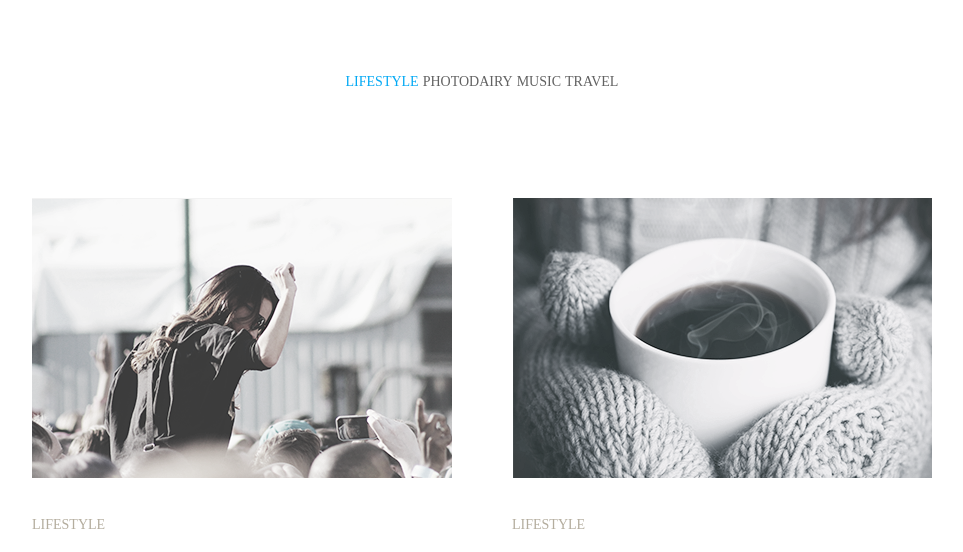
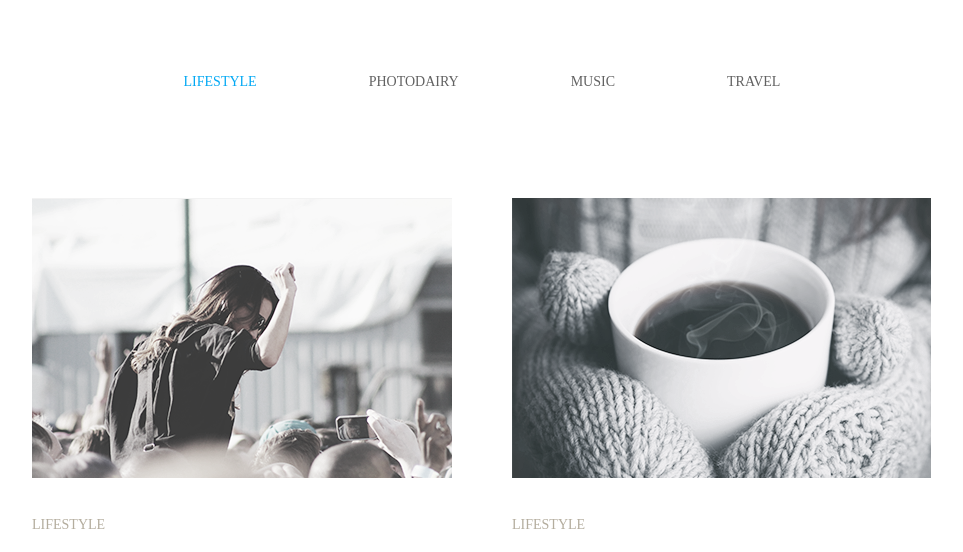
Before and after one commit to zdebskyy/goit-fe-course, a plain HTML site: page html-css/modole-03/index.html in a window 1280 px wide. Shown: the top 552 px of the page, without its empty margins (158-1121 px from the left). Drawn offline with Linux system fonts and the light colour scheme.

Commit message:
final fix

```diff
--- a/html-css/modole-03/index.html
+++ b/html-css/modole-03/index.html
@@ -7,9 +7,9 @@
   </head>
 
   <body>
-<header>
+<header class="header">
   <nav class="header-nav">
-    <ul>
+    <ul class="list-item">
       <li class="nav-item active">LIFESTYLE</li>
       <li class="nav-item">PHOTODAIRY</li>
       <li class="nav-item">MUSIC</li>
@@ -68,12 +68,12 @@
         <p>Lorem ipsum dolor sit amet, consectetur adipisicing elit, sed do eiusmod tempor incididunt ut labore et dolore magna aliqua. Ut enim ad minim veniam, quis nostrud exercitation ullamco laboris</p>
       </article>
 
-
-  </section>
-
 <div class="button">
   <button type="button" name="">Load more</button>
 </div>
+  </section>
+
+
 
 
 
--- a/html-css/modole-03/style.css
+++ b/html-css/modole-03/style.css
@@ -107,8 +107,9 @@ img {
 
 }
 
+
 section {
-  margin: 0 150px;
+  margin: 0 auto;
   text-align: center;
   max-width: 1200px;
 
@@ -117,6 +118,7 @@ section {
 
 .nav-item.active {
   color: #03a9f4;
+
 }
 
 ul {
@@ -132,9 +134,9 @@ li {
   color: rgb(98, 98, 98);
   text-transform: uppercase;
   line-height: 1.714;
+  margin: 0 54px;
+}
 
-
-}
 
 
 article {
@@ -143,6 +145,8 @@ article {
   height: 280px;
   margin-right: 28px;
   margin-left: 28px;
+  text-align: left;
+
 }
 
 h2 {
@@ -185,8 +189,6 @@ p {
 
 
 
-
-
 button{
 
   border: 1px solid black;
@@ -204,5 +206,5 @@ button{
 div {
   margin-top: 56px;
   margin-bottom: 70px;
-  margin-left: 628px;
+
 }
```
